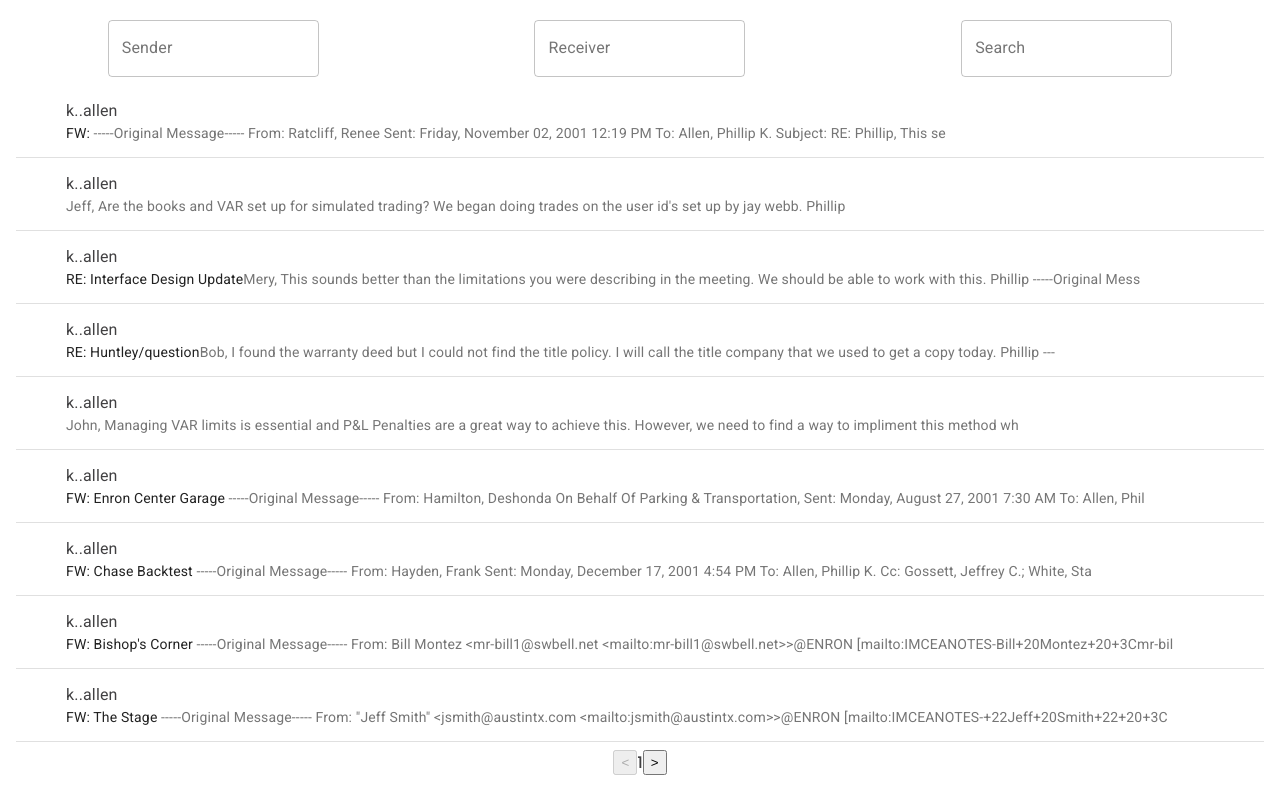
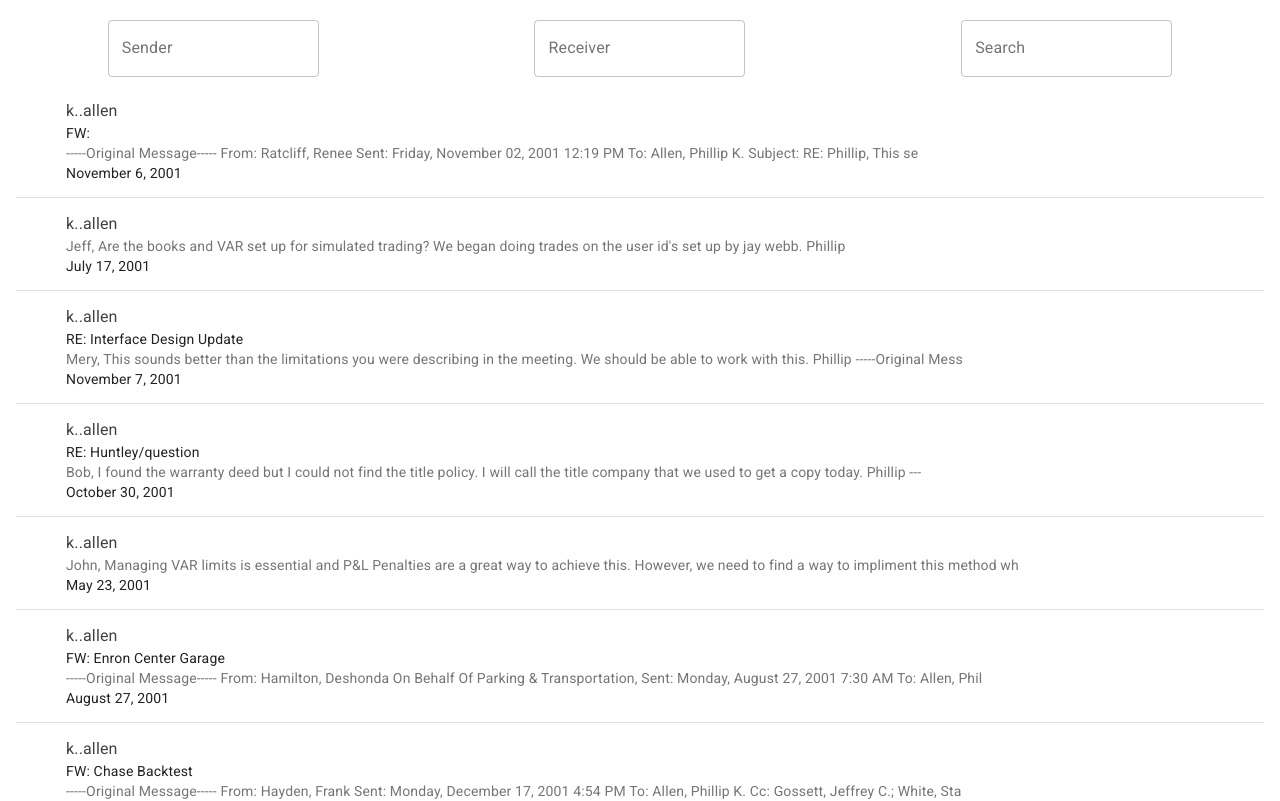
Before and after one commit to evgen-chu/email-archive-viewer-ts, a React (Create React App) app: page / in a window 1280 px wide. Shown: the top 801 px of the page. Built offline with nearby package versions, Linux system fonts and the light colour scheme; a web font is replaced by a local one.

Commit message:
changed method of highlighting

```diff
--- a/src/Email.js
+++ b/src/Email.js
@@ -5,15 +5,10 @@ import styled from "styled-components";
 import { Link } from "react-router-dom";
 import { AppContext } from "./AppContext";
 import { VscChromeClose } from "react-icons/vsc";
-
+import { applyHighlight } from "./EmailPreview";
 const Email = () => {
-  const { chosenEmail, setChosenEmail, setResize, searchText } = useContext(
-    AppContext
-  );
-  // const { emailId } = useParams();
-  //const item = getEmailById(emailId);
-  const textSplit =
-    searchText !== "" ? chosenEmail.body.split(searchText) : chosenEmail.body;
+  const { chosenEmail, setChosenEmail, setResize, searchText } =
+    useContext(AppContext);
 
   return (
     <Wrapper alignLeft={chosenEmail === null}>
@@ -32,22 +27,11 @@ const Email = () => {
       <div>CC: {chosenEmail.cc}</div>
       <div>BCC: {chosenEmail.bcc}</div>
       <div>Subject: {chosenEmail.subject}</div>
-      <div>
-        {Array.isArray(textSplit) ? (
-          textSplit.map((item, index) => {
-            if (index === textSplit.length - 1) return <span>{item}</span>;
-            else
-              return (
-                <span>
-                  {item}
-                  <SearchTerm>{searchText}</SearchTerm>
-                </span>
-              );
-          })
-        ) : (
-          <span>{textSplit}</span>
-        )}
-      </div>
+      <div
+        dangerouslySetInnerHTML={{
+          __html: applyHighlight(searchText, chosenEmail.body),
+        }}
+      ></div>
     </Wrapper>
   );
 };
--- a/src/EmailPreview.js
+++ b/src/EmailPreview.js
@@ -9,6 +9,7 @@ import ListItem from "@material-ui/core/ListItem";
 import Typography from "@material-ui/core/Typography";
 import ListItemText from "@material-ui/core/ListItemText";
 import { makeStyles } from "@material-ui/core/styles";
+import { highlight } from "./jsonStorage";
 
 const useStyles = makeStyles((theme) => ({
   root: {
@@ -21,19 +22,32 @@ const useStyles = makeStyles((theme) => ({
   },
 }));
 
+export const applyHighlight = (term, text) => {
+  let indices = highlight(term, text);
+  console.log(indices);
+  let tagsLength = 0;
+  let counter = 0;
+  while (counter < indices.length) {
+    text =
+      text.slice(0, indices[counter].start + tagsLength) +
+      "<strong>" +
+      text.slice(
+        indices[counter].start + tagsLength,
+        indices[counter].end + tagsLength + 1
+      ) +
+      "</strong>" +
+      text.slice(indices[counter].end + tagsLength + 1, text.length);
+    tagsLength += 17;
+    console.log(text);
+    counter++;
+  }
+  return text;
+};
+
 const EmailPreview = ({ item }) => {
   const classes = useStyles();
-  const {
-    searchText,
-    chosenEmail,
-    setChosenEmail,
-    resize,
-    setResize,
-  } = useContext(AppContext);
-  const itemSplit =
-    searchText !== ""
-      ? item.body.slice(0, 150).split(searchText)
-      : item.body.slice(0, 150);
+  const { searchText, chosenEmail, setChosenEmail, resize, setResize } =
+    useContext(AppContext);
 
   return (
     <ListItemMoved
@@ -45,25 +59,6 @@ const EmailPreview = ({ item }) => {
         setResize(true);
       }}
     >
-      {/* <div className="name">{item.from.split("@")[0]}</div>
-      <div id="email-body">
-        {Array.isArray(itemSplit) ? (
-          itemSplit.map((item, index) => {
-            if (index === itemSplit.length - 1) return <span>{item}</span>;
-            else
-              return (
-                <span>
-                  {item}
-                  <SearchTerm>{searchText}</SearchTerm>
-                </span>
-              );
-          })
-        ) : (
-          <span>{itemSplit}</span>
-        )}
-      </div>
-      <div> {moment(item.date).format("LL")}</div> */}
-
       <ListItemText
         primary={item.from.split("@")[0]}
         secondary={
@@ -76,20 +71,20 @@ const EmailPreview = ({ item }) => {
             >
               {item.subject}
             </Typography>
-            {Array.isArray(itemSplit) ? (
-              itemSplit.map((item, index) => {
-                if (index === itemSplit.length - 1) return <span>{item}</span>;
-                else
-                  return (
-                    <span>
-                      {item}
-                      <SearchTerm>{searchText}</SearchTerm>
-                    </span>
-                  );
-              })
-            ) : (
-              <span>{itemSplit}</span>
-            )}
+
+            <div
+              dangerouslySetInnerHTML={{
+                __html: applyHighlight(searchText, item.body.slice(0, 150)),
+              }}
+            ></div>
+            <Typography
+              component="span"
+              variant="body2"
+              className={classes.inline}
+              color="textPrimary"
+            >
+              {moment(item.date).format("LL")}
+            </Typography>
           </React.Fragment>
         }
       />
--- a/src/Filter.js
+++ b/src/Filter.js
@@ -5,6 +5,7 @@ import { AppContext } from "./AppContext";
 import InputLabel from "@material-ui/core/InputLabel";
 import OutlinedInput from "@material-ui/core/OutlinedInput";
 import FormControl from "@material-ui/core/FormControl";
+import Chip from "@material-ui/core/Chip";
 
 const Filter = ({ type }) => {
   const {
@@ -31,6 +32,11 @@ const Filter = ({ type }) => {
       setSearchResult(temp);
     }
   }, [searchTerm]);
+  const handleDelete = () => {
+    if (type === "sender") setSender(null);
+    if (type === "receiver") setReceiver(null);
+    setPage(1);
+  };
   return (
     <Wrapper>
       <FormControl variant="outlined">
@@ -53,18 +59,25 @@ const Filter = ({ type }) => {
         />
       </FormControl>
       {((sender && type === "sender") || (receiver && type === "receiver")) && (
-        <SenderWrapper>
-          <Sender>{type === "sender" ? sender : receiver}</Sender>
-          <button
-            onClick={(e) => {
-              if (type === "sender") setSender(null);
-              if (type === "receiver") setReceiver(null);
-              setPage(1);
-            }}
-          >
-            X
-          </button>
-        </SenderWrapper>
+        // <SenderWrapper>
+        //   <Sender>{type === "sender" ? sender : receiver}</Sender>
+        //   <button
+        //     onClick={(e) => {
+        //       if (type === "sender") setSender(null);
+        //       if (type === "receiver") setReceiver(null);
+        //       setPage(1);
+        //     }}
+        //   >
+        //     X
+        //   </button>
+        // </SenderWrapper>
+        <Chip
+          variant="outlined"
+          size="small"
+          label={type === "sender" ? sender : receiver}
+          onDelete={handleDelete}
+          color="primary"
+        />
       )}
       {searchResult.length > 0 && type !== "text-search" && (
         <Suggestions suggestionsVisibility={suggestionsVisibility}>
--- a/src/jsonStorage.js
+++ b/src/jsonStorage.js
@@ -67,3 +67,22 @@ export const searchForReceiver = (searchTerm) => {
   });
   return result;
 };
+
+export const highlight = (searchStr, str) => {
+  let searchStrLen = searchStr.length;
+  if (searchStrLen === 0) {
+    return [];
+  }
+  let startIndex = 0,
+    index,
+    indices = [];
+  str = str.toLowerCase();
+  searchStr = searchStr.toLowerCase();
+
+  while (str.indexOf(searchStr, startIndex) > -1) {
+    index = str.indexOf(searchStr, startIndex);
+    indices.push({ start: index, end: index + searchStrLen - 1 });
+    startIndex = index + searchStrLen;
+  }
+  return indices;
+};
```
